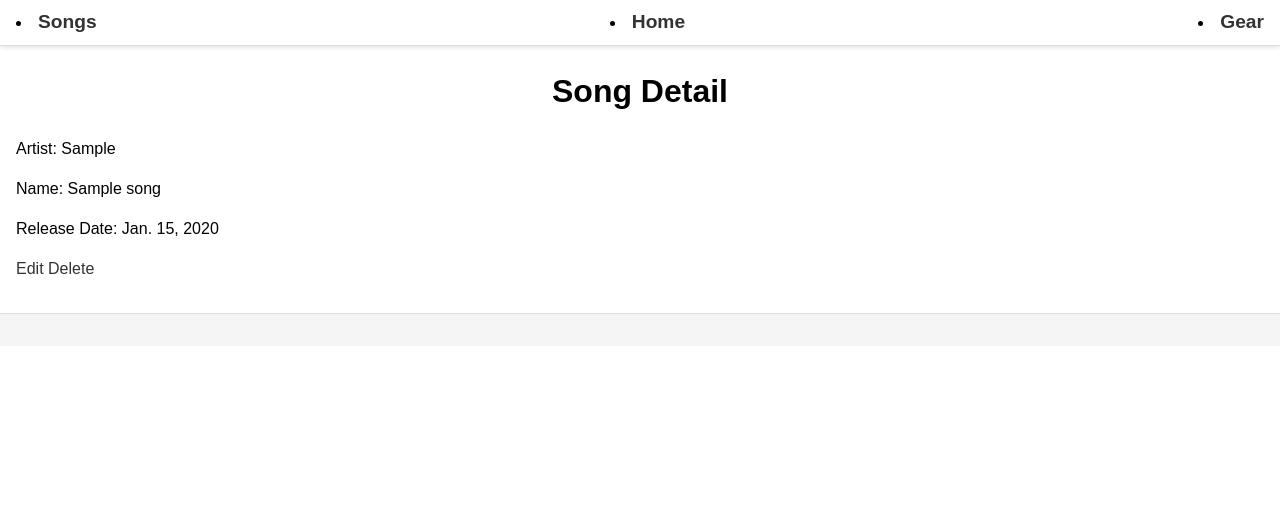
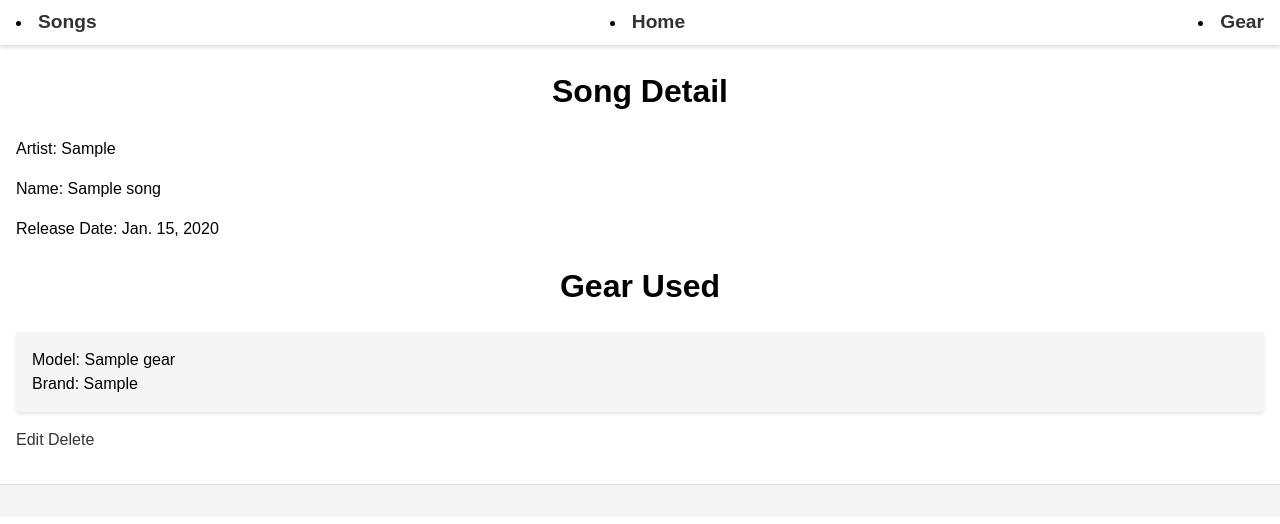
Before and after one commit to ShayRdev/Sampology, a Django app: page /songs/1/ in a window 1280 px wide. Shown: the top 524 px of the page. Run offline with Django 4.2, Linux system fonts and the light colour scheme; tables that the repository leaves empty hold one stand-in row (values such as "Sample post"); some libraries are stand-ins or nearby versions.

Commit message:
manytomany added

```diff
--- a/sampology/main_app/models.py
+++ b/sampology/main_app/models.py
@@ -1,17 +1,6 @@
 from django.db import models
 from django.urls import reverse
 # Create your models here.
-
-class Song(models.Model):
-    artist = models.CharField(max_length=100)
-    name = models.CharField(max_length=100)
-    release_date = models.DateField()
-
-    def __str__(self):
-        return self.name
-
-    def get_absolute_url(self):
-        return reverse("index")
 
 class Gear(models.Model):
     gear_name = models.CharField(max_length=100)
@@ -24,3 +13,16 @@ class Gear(models.Model):
 
     def get_absolute_url(self):
         return reverse("gears_detail", kwargs={'pk': self.id})
+
+
+class Song(models.Model):
+    artist = models.CharField(max_length=100)
+    name = models.CharField(max_length=100)
+    release_date = models.DateField()
+    gear_used = models.ManyToManyField(Gear)
+
+    def __str__(self):
+        return self.name
+
+    def get_absolute_url(self):
+        return reverse("index")
--- a/sampology/main_app/templates/main_app/gear_list.html
+++ b/sampology/main_app/templates/main_app/gear_list.html
@@ -2,6 +2,7 @@
 {% block content %}
 
 <h1>Gear List</h1>
+<button> <a href=" {% url 'gears_create' %} ">Add Gear</a> </button>
 {% for gear in gear_list %}
 <a href=" {% url 'gears_detail' gear.id %} ">
     <div class="gear-item">
@@ -9,7 +10,6 @@
         <p>Brand: {{gear.gear_brand}} </p>
     </div>
 </a>
-<li> <a href=" {% url 'gears_create' %} ">Add Gear</a> </li>
 {% endfor %}
 
 {% endblock  %}
--- a/sampology/main_app/templates/main_app/song_detail.html
+++ b/sampology/main_app/templates/main_app/song_detail.html
@@ -7,6 +7,22 @@
             <p>Name: {{song.name}} </p>
             <p>Release Date: {{song.release_date}} </p>
         </div>
+
+        <div>
+            <h1>Gear Used</h1>
+            {% if song.gear_used.count %}
+                {% for gear in song.gear_used.all  %}
+                    <div class="gear-item">
+                        <span>Model: {{gear.gear_name}} </span>
+                        <p>Brand: {{gear.gear_brand}} </p>
+                    </div>
+
+                {% endfor %}
+            {% else %}
+            <h5>No Gear Added Yet</h5>
+            {% endif %}
+        </div>
+
         <div>
             <a href=" {% url 'songs_update' song.id %} ">Edit</a>
             <a href=" {% url 'songs_delete' song.id %} ">Delete</a>
--- a/sampology/main_app/templates/songs/index.html
+++ b/sampology/main_app/templates/songs/index.html
@@ -3,6 +3,7 @@
 {% block content %}
 
 <h1>Songs</h1>
+<button><a href="{% url 'songs_create' %}">Add a Song</a></button>
 
 {% for song in songs %}
 <a href=" {% url 'songs_detail' song.id %} ">
@@ -13,6 +14,5 @@
   </div>
 </a>
 {% endfor %}
-  <li><a href="{% url 'songs_create' %}">Add a Song</a></li>
 
 {% endblock  %}
```
Also changed, not shown: sampology/main_app/migrations/0003_song_gear_used.py (added).
